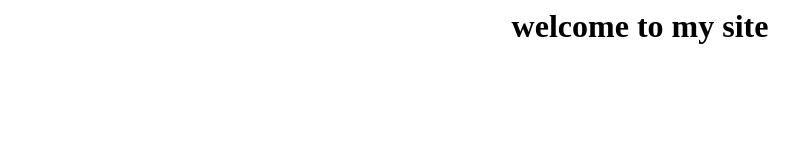
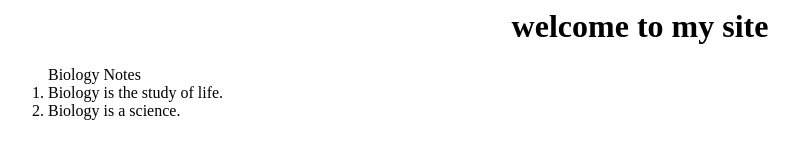
Before and after one commit to trinitymanuelito/myWebsite, a plain HTML site: page index.html in a window 1280 px wide. Shown: the whole page, without its empty margins (0-799 px from the left). Drawn offline with Linux system fonts and the light colour scheme.

Commit message:
added biology notes

```diff
--- a/index.html
+++ b/index.html
@@ -4,5 +4,10 @@
     </head>
     <body>
         <h1><center>welcome to my site</center></h1>
+        <ol>
+          Biology Notes
+          <li>Biology is the study of life.</li>
+          <li>Biology is a science.</li>
+      </ol>
     </body>
 </html>
```
